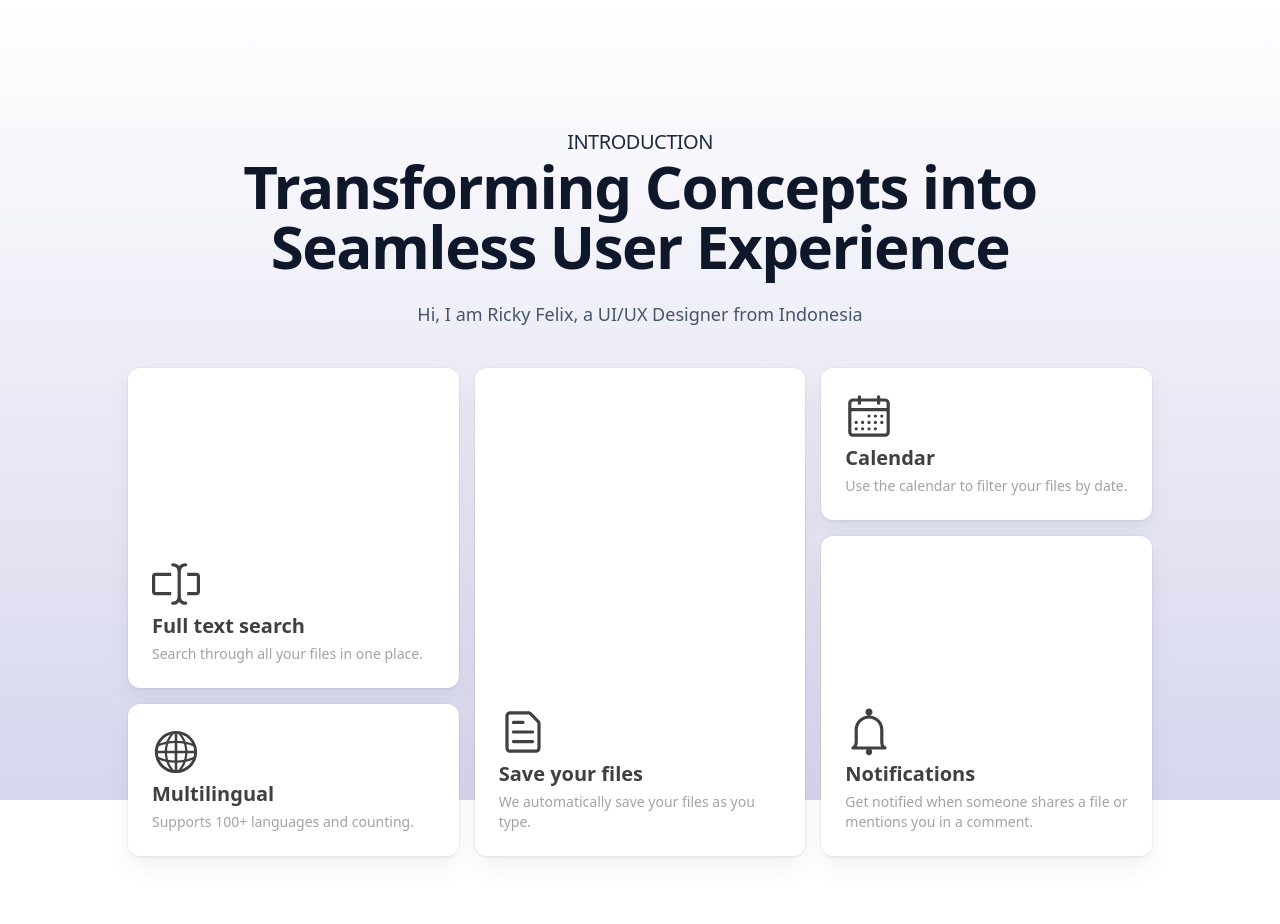
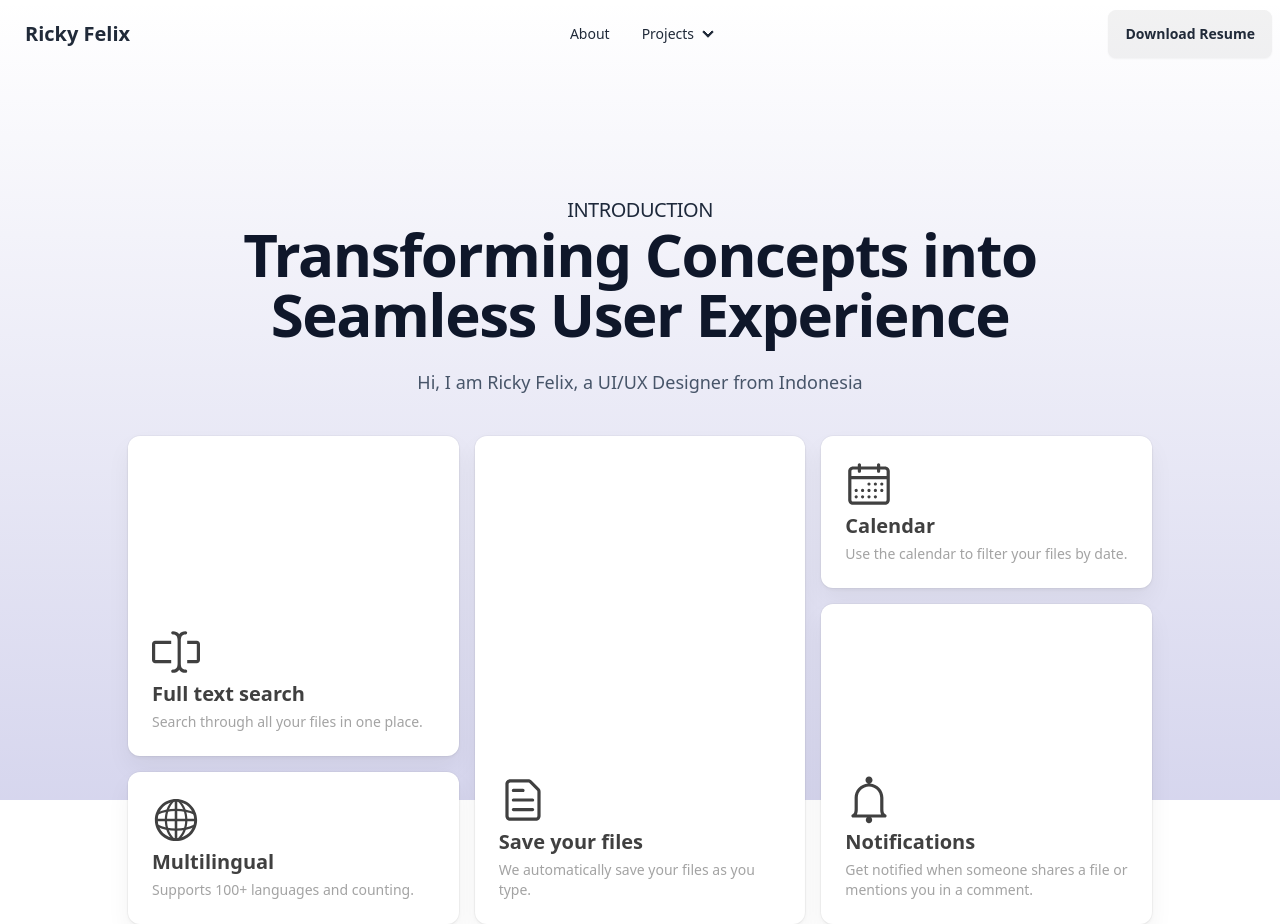
Before and after one commit to rickyfelix19/portofolio-2, a React (Vite) app: page / in a window 1280 px wide. Before the commit the page ends 856 px from the top, so only its background shows below. Built offline with nearby package versions, Linux system fonts and the light colour scheme.

Commit message:
add daisy UI add navbar

```diff
--- a/package.json
+++ b/package.json
@@ -29,6 +29,7 @@
     "@typescript-eslint/parser": "^7.13.1",
     "@vitejs/plugin-react": "^4.3.1",
     "autoprefixer": "^10.4.19",
+    "daisyui": "^4.12.10",
     "eslint": "^8.57.0",
     "eslint-plugin-react-hooks": "^4.6.2",
     "eslint-plugin-react-refresh": "^0.4.7",
--- /dev/null
+++ b/src/components/NavBar.tsx
@@ -0,0 +1,81 @@
+import React from "react";
+
+function NavBar() {
+	return (
+		<div>
+			<div className="navbar bg-base-100">
+				<div className="navbar-start">
+					<div className="dropdown">
+						<div tabIndex={0} role="button" className="btn btn-ghost lg:hidden">
+							<svg
+								xmlns="http://www.w3.org/2000/svg"
+								className="h-5 w-5"
+								fill="none"
+								viewBox="0 0 24 24"
+								stroke="currentColor"
+							>
+								<path
+									strokeLinecap="round"
+									strokeLinejoin="round"
+									strokeWidth="2"
+									d="M4 6h16M4 12h8m-8 6h16"
+								/>
+							</svg>
+						</div>
+						<ul
+							tabIndex={0}
+							className="menu menu-sm dropdown-content bg-base-100 rounded-box z-[1] mt-3 w-52 p-2 shadow"
+						>
+							<li>
+								<a>Home</a>
+							</li>
+							<li>
+								<a>About</a>
+							</li>
+							<li>
+								<a>Parent</a>
+								<ul className="p-2">
+									<li>
+										<a>Submenu 1</a>
+									</li>
+									<li>
+										<a>Submenu 2</a>
+									</li>
+								</ul>
+							</li>
+							<li>
+								<a>Item 3</a>
+							</li>
+						</ul>
+					</div>
+					<a className="btn btn-ghost text-xl">Ricky Felix</a>
+				</div>
+				<div className="navbar-center hidden lg:flex">
+					<ul className="menu menu-horizontal px-1">
+						<li>
+							<a>About</a>
+						</li>
+						<li>
+							<details>
+								<summary>Projects</summary>
+								<ul className="p-2">
+									<li>
+										<a>Submenu 1</a>
+									</li>
+									<li>
+										<a>Submenu 2</a>
+									</li>
+								</ul>
+							</details>
+						</li>
+					</ul>
+				</div>
+				<div className="navbar-end">
+					<a className="btn">Download Resume</a>
+				</div>
+			</div>
+		</div>
+	);
+}
+
+export default NavBar;
--- a/src/pages/Home/Home.tsx
+++ b/src/pages/Home/Home.tsx
@@ -1,10 +1,18 @@
 import React from "react";
+
+// native components
+import NavBar from "../../components/NavBar";
+import Bento from "../../components/Bento";
+
+// magicUI Components
 import LinearGradient from "../../components/magicui/linear-gradient";
-import Bento from "../../components/Bento";
 
 function Home() {
 	return (
 		<div>
+			<div>
+				<NavBar />
+			</div>
 			<div>
 				<LinearGradient />
 			</div>
--- a/tailwind.config.js
+++ b/tailwind.config.js
@@ -2,10 +2,10 @@
 module.exports = {
 	darkMode: ["class"],
 	content: [
-    './pages/**/*.{ts,tsx}',
-    './components/**/*.{ts,tsx}',
-    './app/**/*.{ts,tsx}',
-    './src/**/*.{ts,tsx}',
+		"./pages/**/*.{ts,tsx}",
+		"./components/**/*.{ts,tsx}",
+		"./app/**/*.{ts,tsx}",
+		"./src/**/*.{ts,tsx}",
 	],
 	prefix: "",
 	theme: {
@@ -33,5 +33,5 @@
 			},
 		},
 	},
-  plugins: [require("tailwindcss-animate")],
-}
+	plugins: [require("tailwindcss-animate"), require("daisyui")],
+};
```
Also changed, not shown: 1 other file (tests, documents, lock files or other folders). Lines whose indentation alone changed are shown as unchanged.
